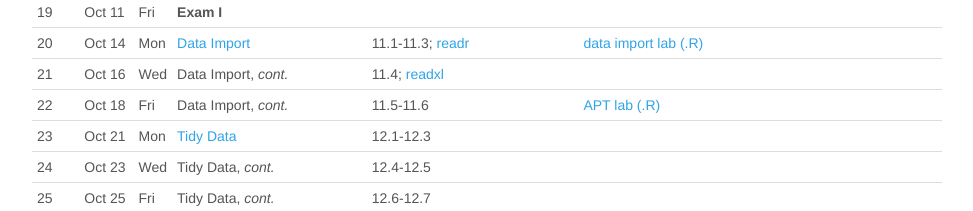
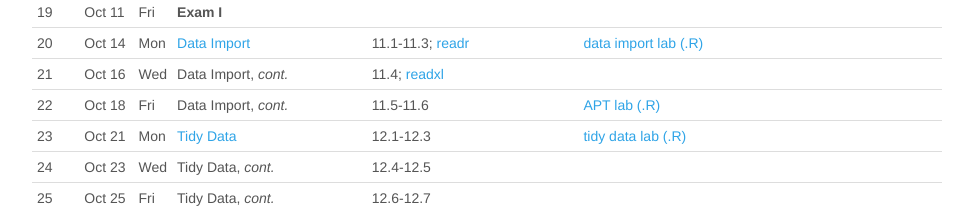
Before and after one commit to mdporter/SYS2202, a plain HTML site: page index.html in a window 1280 px wide. Shown: the part 1151-1362 px from the top of the page, without its empty margins (153-1126 px from the left). Drawn offline with nearby package versions, Linux system fonts and the light colour scheme; some packages are replaced by stand-ins of ours.

Commit message:
updated schedule

```diff
--- a/index.html
+++ b/index.html
@@ -436,7 +436,7 @@ td {
 <td align="left">Mon</td>
 <td align="left"><a href="lectures/11-tidy.pdf">Tidy Data</a></td>
 <td align="left">12.1-12.3</td>
-<td align="left"></td>
+<td align="left"><a href="R/11-tidy-lab.R">tidy data lab (.R)</a></td>
 </tr>
 <tr class="odd">
 <td align="left">24</td>
```
